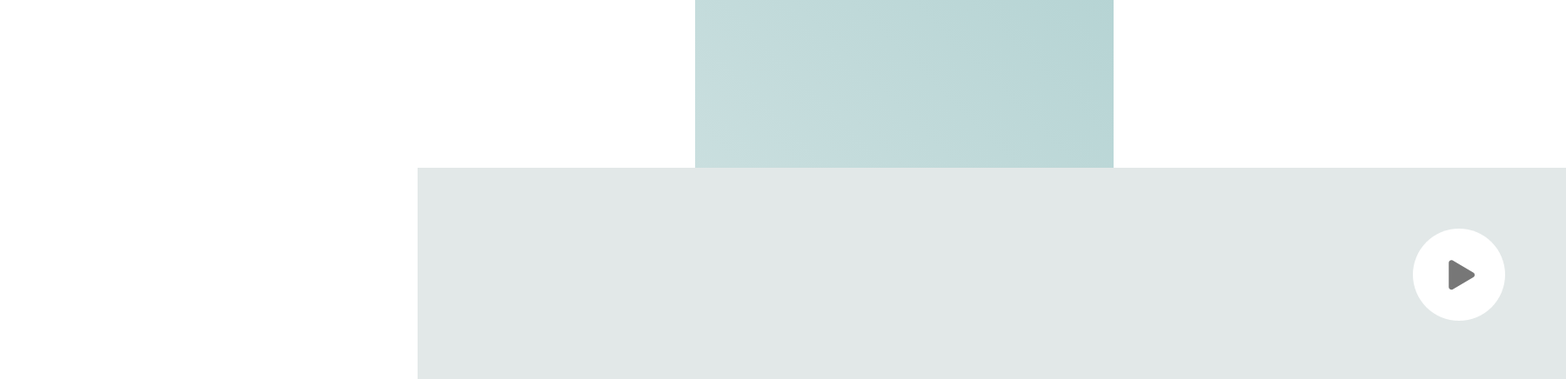
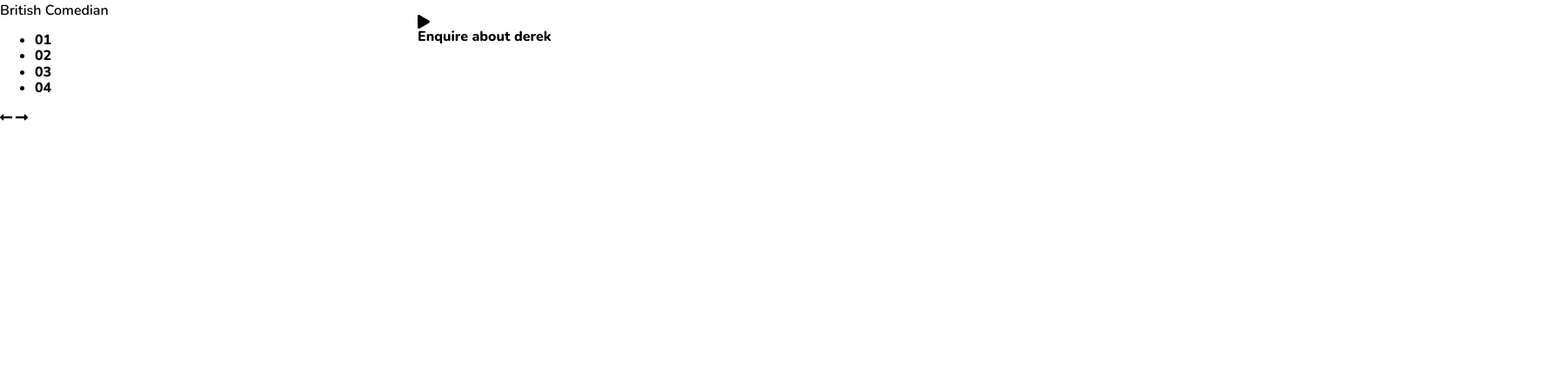
Before and after one commit to Annlit4/HW, a plain HTML site: page Mitalent/index.html in a window 1280 px wide. Shown: the part 77-513 px from the top of the page at 87% size, 1800 px wide, since content can reach past the window. Drawn offline with nearby package versions, Linux system fonts and the light colour scheme.

Commit message:
работа над ошибками

```diff
--- a/Mitalent/css/site.css
+++ b/Mitalent/css/site.css
@@ -425,147 +425,18 @@ header .search-controls {
   position: relative;
 }
 
-.first-screen .rectangle-with-bg {
-  width: 481px;
-  height: 811px;
-  position: absolute;
-  right: 0;
-  top: 0;
-  background-image: linear-gradient(225deg, #b4d3d3, #d9e7e7);
-}
-
-.first-screen .main-content {
+.first-screen .rectangl .main-content {
   width: 1800px;
   height: 810px;
-  position: absolute;
-  left: 0;
-  bottom: 0;
 }
 
 .first-screen .slider-meta {
   width: 480px;
-  height: 100%;
-  position: relative;
-}
-
-.first-screen .person-info {
-  color: #1a1a1d;
-  position: absolute;
-  top: 50%;
-  -webkit-transform: translateY(-50%);
-          transform: translateY(-50%);
-  left: 50%;
-  z-index: 1;
-}
-
-.first-screen .person-name {
-  font-size: 101px;
-  letter-spacing: 2px;
-  margin: 0;
-}
-
-.first-screen .person-job {
-  margin-top: 34px;
-  font-size: 17px;
-  text-transform: uppercase;
-  letter-spacing: 3.4px;
-}
-
-.first-screen .slider-controls {
-  position: absolute;
-  left: 0;
-  bottom: 88px;
-  width: 100%;
-}
-
-.first-screen .slider-pages {
-  position: absolute;
-  left: 62px;
-  bottom: 0;
-  font-size: 12px;
-  letter-spacing: 2.4px;
-  color: #1a1a1d;
-  padding-left: 0;
-  list-style: none;
-  margin: 0;
-}
-
-.first-screen .slider-page {
-  opacity: 0.7;
-  margin-top: 41px;
-  cursor: pointer;
-  position: relative;
-}
-
-.first-screen .slider-page.active, .first-screen .slider-page:hover {
-  opacity: 1;
-}
-
-.first-screen .slider-page.active:before {
-  content: '';
-  position: absolute;
-  width: 28px;
-  height: 2px;
-  background-color: #1a1a1d;
-  display: inline-block;
-  left: -62px;
-  top: 50%;
-  margin-top: -1px;
-}
-
-.first-screen .slider-arrows {
-  position: absolute;
-  left: 50%;
-  bottom: 0;
 }
 
 .first-screen .slide-content {
   -webkit-box-flex: 1;
       -ms-flex-positive: 1;
           flex-grow: 1;
-  height: 100%;
-  background-color: #e2e8e8;
-  position: relative;
-}
-
-.first-screen .slide-button {
-  width: 106px;
-  height: 106px;
-  background-color: #fff;
-  position: absolute;
-  top: 70px;
-  right: 70px;
-  border-radius: 50%;
-  display: -webkit-box;
-  display: -ms-flexbox;
-  display: flex;
-  -webkit-box-pack: center;
-      -ms-flex-pack: center;
-          justify-content: center;
-  -webkit-box-align: center;
-      -ms-flex-align: center;
-          align-items: center;
-  font-size: 34px;
-  color: #777;
-}
-
-.first-screen .slide-button i {
-  position: relative;
-  left: 3px;
-}
-
-.first-screen .slide-title {
-  width: 480px;
-  height: 90px;
-  background-color: #ffffff;
-  position: absolute;
-  left: 0;
-  bottom: 0;
-  line-height: 90px;
-  text-align: center;
-  color: #87bbbc;
-  font-size: 14px;
-  letter-spacing: 2.8px;
-  text-transform: uppercase;
 }
 /*# sourceMappingURL=site.css.map */
```
Also changed, not shown: HW - 2/HW - 2 (с двумя скрол).html (+60 -22 lines), HW - 2/Untitled-1.css (+21 -4 lines), 1 other file.
